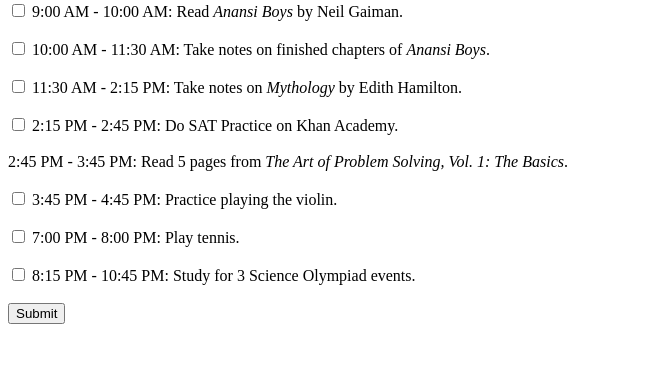
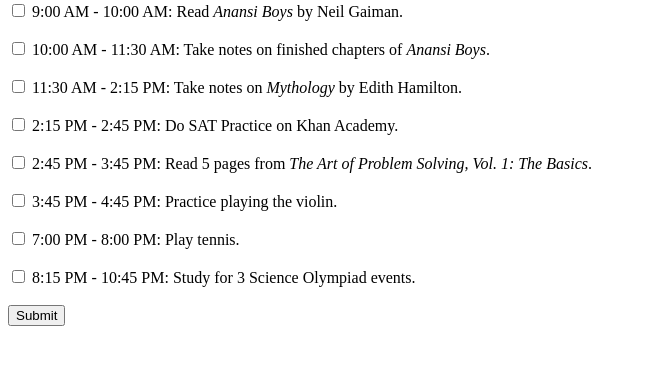
Before and after one commit to spantham/spantham.github.io, a plain HTML site: page index.html in a window 1280 px wide. Shown: the part 79-444 px from the top of the page, without its empty margins (0-646 px from the left). Drawn offline with Linux system fonts and the light colour scheme.

Commit message:
Fix another "input" typo

```diff
--- a/index.html
+++ b/index.html
@@ -17,7 +17,7 @@
             <label for="task3"> 11:30 AM - 2:15 PM: Take notes on <em>Mythology</em> by Edith Hamilton.</label><br><br>
             <input type="checkbox" id="task4" name="task4" value="SAT">
             <label for="task4"> 2:15 PM - 2:45 PM: Do SAT Practice on Khan Academy.</label><br><br>
-            <imput type="checkbox" id="task5" name="task5" value="MathCounts">
+            <input type="checkbox" id="task5" name="task5" value="MathCounts">
             <label for="task5"> 2:45 PM - 3:45 PM: Read 5 pages from <em>The Art of Problem Solving, Vol. 1: The Basics</em>.</label><br><br>
             <input type="checkbox" id="task6" name="task6" value="Violin">
             <label for="task6"> 3:45 PM - 4:45 PM: Practice playing the violin.</label><br><br>
```
